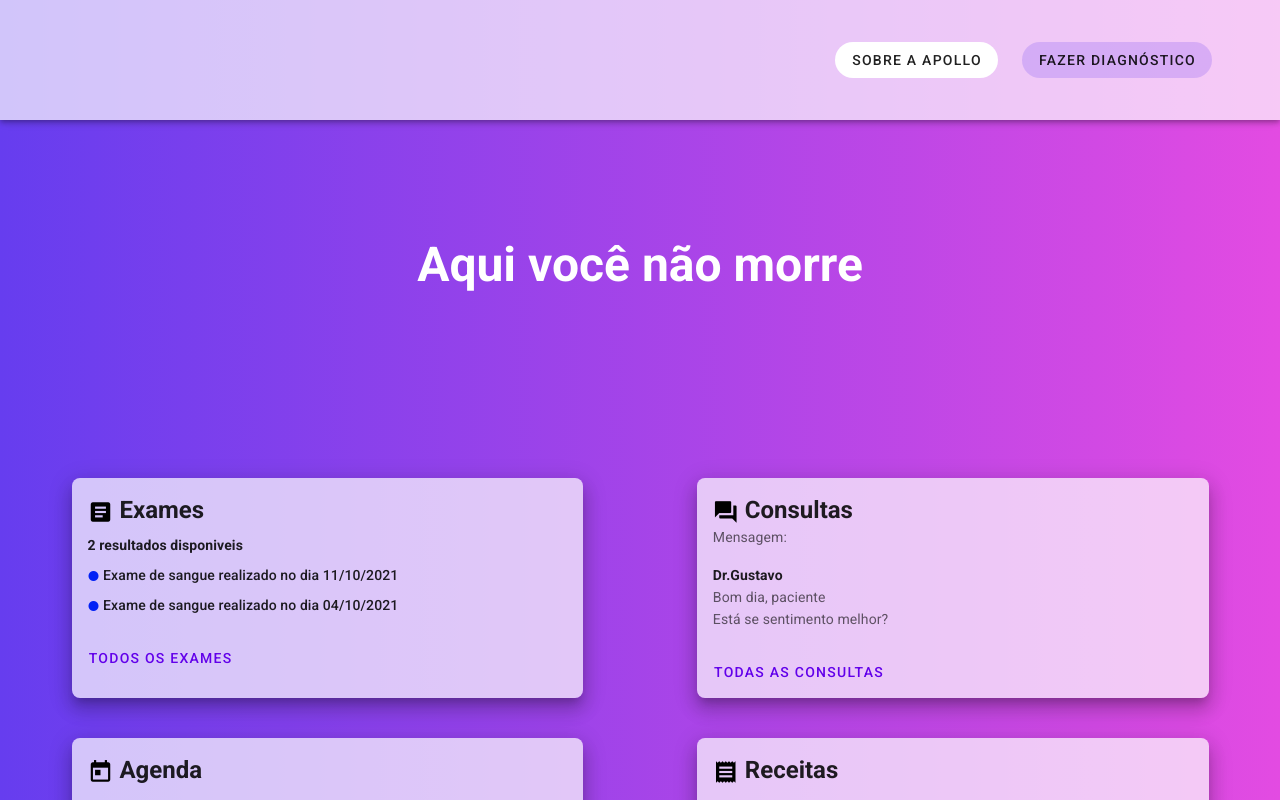
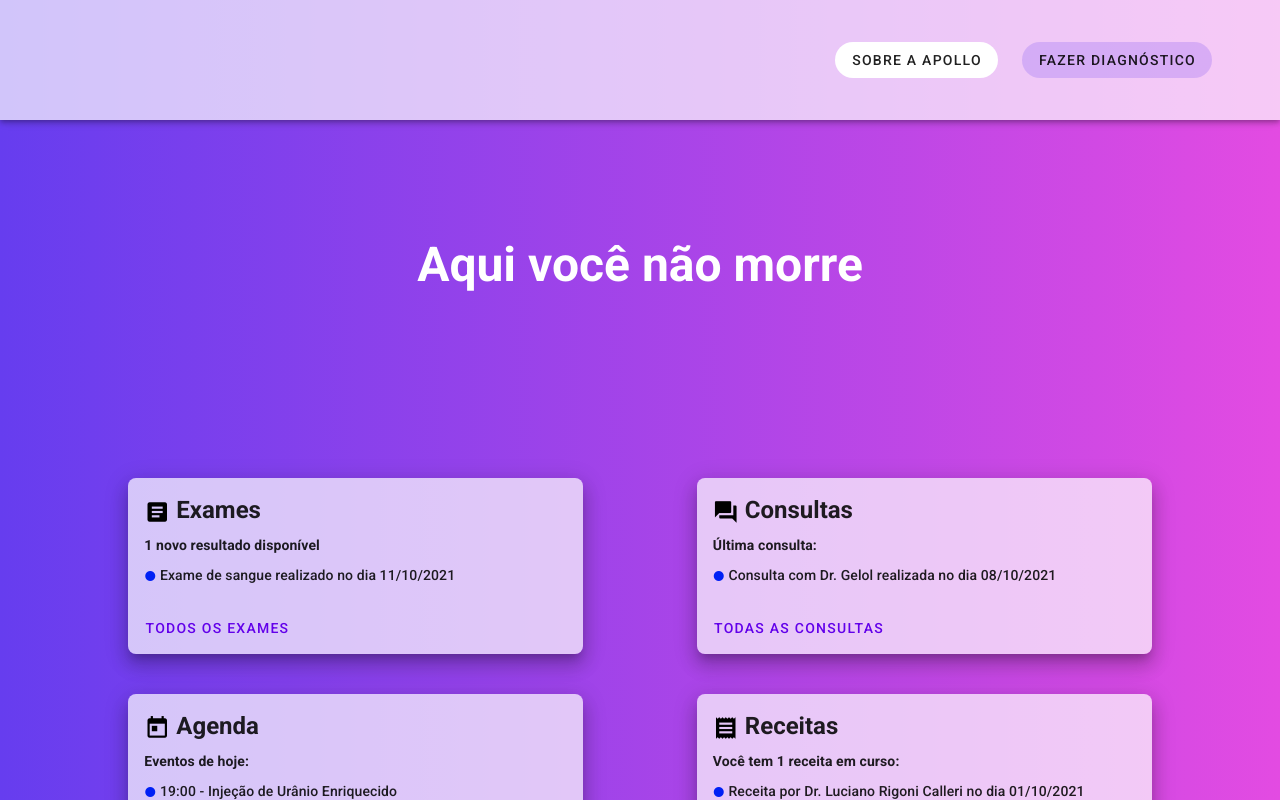
Before and after one commit to iAnd1710/apollosaude-web, a Nuxt app: page / in a window 1280 px wide. Shown: the top 800 px of the page. Built offline with nearby package versions, Linux system fonts and the light colour scheme.

Commit message:
cards update

```diff
--- a/pages/index.vue
+++ b/pages/index.vue
@@ -12,18 +12,17 @@
     <v-container class='my-16'></v-container>
     <v-container>
       <v-row
-        justify="space-between">
+        justify="space-around">
         <v-card
           color="rgba(255,255,255,0.7)"
           elevation="12"
           rounded="lg"
-          width="45%"
+          width="40%"
         >
           <v-card-text>
             <div class="text-h5 text--primary font-weight-bold"><v-icon size="26" color="black">article</v-icon> Exames </div>
-            <div class="mt-2 text--primary font-weight-bold">2 resultados disponiveis</div>
+            <div class="mt-2 text--primary font-weight-bold">1 novo resultado disponível</div>
             <div class="mt-2 text-subtitle-2 text--primary"><v-icon size="12" color=rgba(0,32,245,255)>circle</v-icon>  Exame de sangue realizado no dia 11/10/2021 </div>
-            <div class="mt-2 text-subtitle-2 text--primary"><v-icon size="12" color=rgba(0,32,245,255)>circle</v-icon>  Exame de sangue realizado no dia 04/10/2021 </div>
           </v-card-text>
           <v-card-actions>
             <v-btn
@@ -38,13 +37,12 @@
           color="rgba(255,255,255,0.7)"
           elevation="12"
           rounded="lg"
-          width="45%"
+          width="40%"
         >
           <v-card-text>
             <div class="text-h5 text--primary font-weight-bold"><v-icon size="26" color="black">forum</v-icon> Consultas </div>
-            <p>Mensagem:</p>
-            <div class="text--primary font-weight-bold"> Dr.Gustavo  </div>
-            <div>Bom dia, paciente<br>Está se sentimento melhor?</div>
+            <div class="mt-2 text--primary font-weight-bold">Última consulta:</div>
+            <div class="mt-2 text-subtitle-2 text--primary"><v-icon size="12" color=rgba(0,32,245,255)>circle</v-icon>  Consulta com Dr. Gelol realizada no dia 08/10/2021 </div>
           </v-card-text>
           <v-card-actions>
             <v-btn
@@ -57,16 +55,18 @@
         </v-card>
       </v-row>
       <v-row
-      justify="space-between"
+      justify="space-around"
       class="mt-13">
         <v-card
           color="rgba(255,255,255,0.7)"
           elevation="12"
           rounded="lg"
-          width="45%"
+          width="40%"
         >
           <v-card-text>
             <div class="text-h5 text--primary font-weight-bold"><v-icon size="26" color="black">today</v-icon> Agenda </div>
+            <div class="mt-2 text--primary font-weight-bold">Eventos de hoje:</div>
+            <div class="mt-2 text-subtitle-2 text--primary"><v-icon size="12" color=rgba(0,32,245,255)>circle</v-icon> 19:00 - Injeção de Urânio Enriquecido  </div>
           </v-card-text>
           <v-card-actions>
             <v-btn
@@ -82,10 +82,12 @@
           color="rgba(255,255,255,0.7)"
           elevation="12"
           rounded="lg"
-          width="45%"
+          width="40%"
         >
           <v-card-text>
             <div class="text-h5 text--primary font-weight-bold"><v-icon size="26" color="black">receipt</v-icon> Receitas </div>
+            <div class="mt-2 text--primary font-weight-bold">Você tem 1 receita em curso:</div>
+            <div class="mt-2 text-subtitle-2 text--primary"><v-icon size="12" color=rgba(0,32,245,255)>circle</v-icon> Receita por Dr. Luciano Rigoni Calleri no dia 01/10/2021  </div>
           </v-card-text>
           <v-card-actions>
             <v-btn
@@ -101,12 +103,12 @@
           color="rgba(255,255,255,0.7)"
           elevation="12"
           rounded="lg"
-          width="45%"
+          width="40%"
           class="mt-13"
         >
           <v-card-text>
             <div class="text-h5 text--primary font-weight-bold"><v-icon size="26" color="black">credit_card</v-icon> Carteirinha </div>
-            <Icon2 class="mt-4"  style="height:250; width:100%" />
+            <Icon2 class="mt-7"  style="height:220; width:100%" />
           </v-card-text>
           <v-card-actions>
 
```
